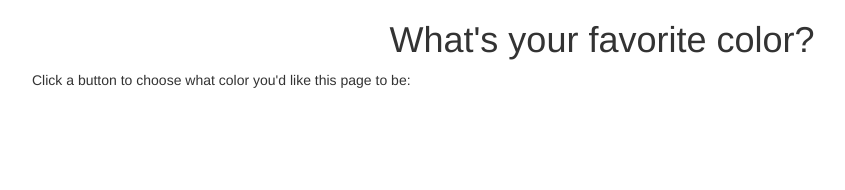
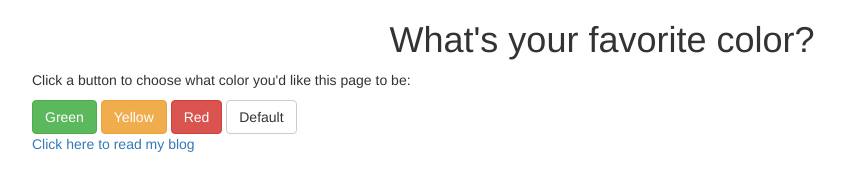
Before and after one commit to planeswalker1/jQuery-events, a plain HTML site: page index.html in a window 1280 px wide. Shown: the whole page, without its empty margins (38-883 px from the left). Drawn offline with Linux system fonts and the light colour scheme.

Commit message:
Add flex-container div with buttons and link to a blog

```diff
--- a/index.html
+++ b/index.html
@@ -14,6 +14,15 @@
   <div class="container">
     <h1 class="text-center">What's your favorite color?</h1>
     <p>Click a button to choose what color you'd like this page to be: </p>
+    <div class="flex-container">
+      <a id="green" class="btn btn-success">Green</a>
+      <a id="yellow" class="btn btn-warning">Yellow</a>
+      <a id="red" class="btn btn-danger">Red</a>
+      <a id="default" class="btn btn-default">Default</a>
+    </div>
+    <p>
+      <a href="blog.html">Click here to read my blog</a>
+    </p>
   </div>
 </body>
 </html>
```
